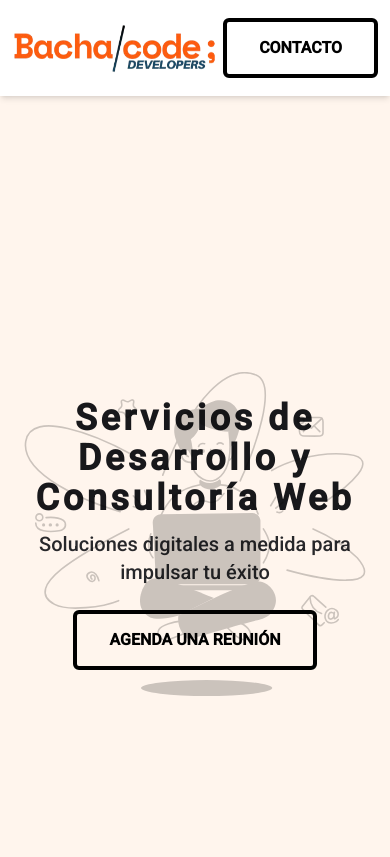
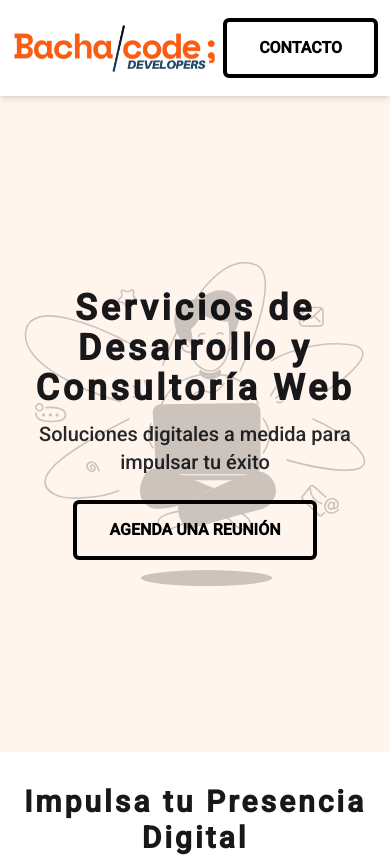
Before and after one commit to bachacode/bachacode-developers, a Next.js app: page /servicios in a window 390 px wide. Shown: the top 857 px of the page. Built offline with nearby package versions, Linux system fonts and the light colour scheme; no server answers.

Commit message:
fix: made hero section responsiveness better in large screens

```diff
--- a/src/app/(client-side)/servicios/page.tsx
+++ b/src/app/(client-side)/servicios/page.tsx
@@ -141,8 +141,8 @@ export default function Servicios() {
   return (
     <main className="w-full">
       {/* Hero section */}
-      <div className="w-full bg-orange-primary-50 flex flex-col items-center pt-28 pb-12">
-        <div className="container relative min-h-screen py-12 items-center flex md:space-x-8">
+      <div className="w-full bg-orange-primary-50 flex flex-col items-center pt-36 pb-12">
+        <div className="container relative py-36 items-center flex md:space-x-8">
           {/* Title & CTA */}
           <div className="flex flex-col items-center text-center space-y-6 w-full md:w-1/2">
             <div className="px-6 md:px-3">
```
